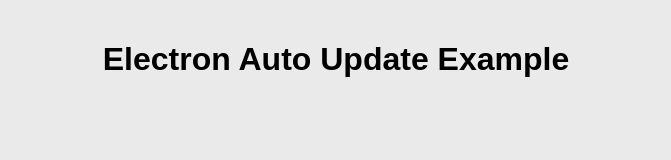
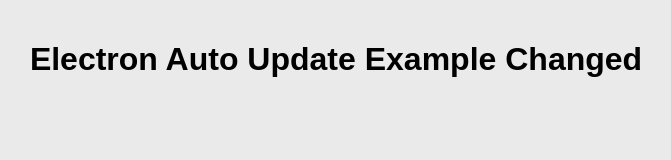
Before and after one commit to AvinduDinushan/AutoUpdater, an Electron app: page index.html in a window 800 px wide. Shown: the whole page, without its empty margins (64-735 px from the left). Drawn offline with Linux system fonts and the light colour scheme; no server answers.

Commit message:
Version 1.0.1 update

```diff
--- a/index.html
+++ b/index.html
@@ -26,7 +26,7 @@
   </style>
 </head>
 <body>
-  <h1>Electron Auto Update Example</h1>
+  <h1>Electron Auto Update Example Changed</h1>
   <p id="version"></p>
   <div id="notification" class="hidden">
     <p id="message"></p>
--- a/package.json
+++ b/package.json
@@ -1,6 +1,6 @@
 {
   "name": "auto-updater",
-  "version": "1.0.1",
+  "version": "1.0.2",
   "description": "",
   "main": "main.js",
   "repository": {
```
